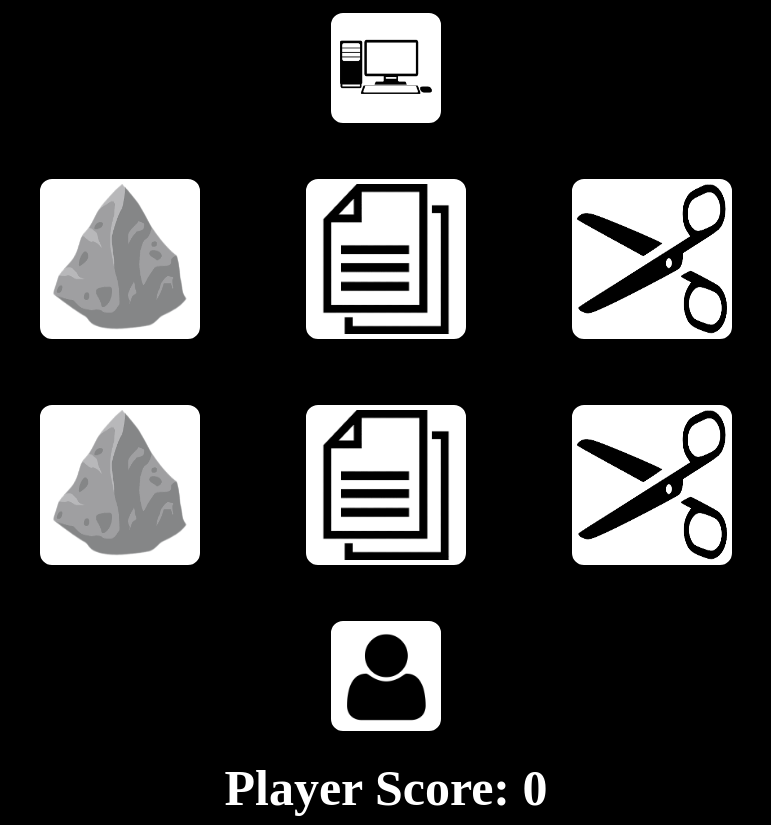
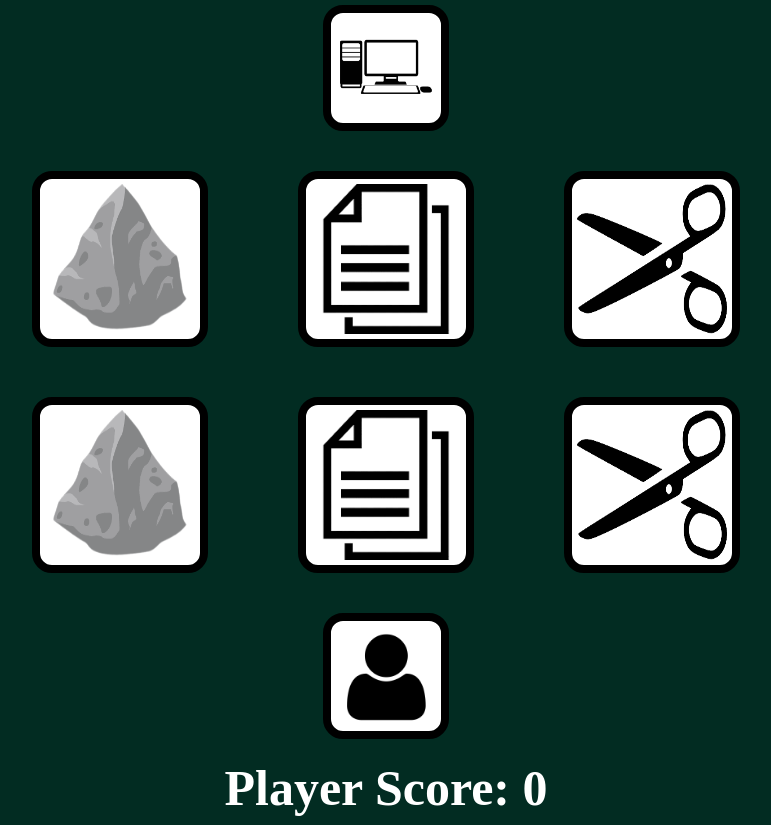
Before and after one commit to s3v4d4/rock-paper-scissor, a plain HTML site: page index.html in a window 1280 px wide. Shown: the part 81-906 px from the top of the page, without its empty margins (254-1025 px from the left). Drawn offline with Linux system fonts and the light colour scheme.

Commit message:
Change background color

```diff
--- a/index.html
+++ b/index.html
@@ -6,6 +6,7 @@
     <meta name="viewport" content="width=device-width, initial-scale=1.0">
     <title>Rock-paper-scissor</title>
     <link rel="stylesheet" href="style.css">
+    <link rel="icon" href="rock.png" type="image/x-icon">
 </head>
 <body>
     <div class="computer">
--- a/style.css
+++ b/style.css
@@ -1,5 +1,5 @@
 body {
-    background-color: black;
+    background-color: #022c22;
     height: 100%;
     display: flex;
     flex-direction: column;
```
